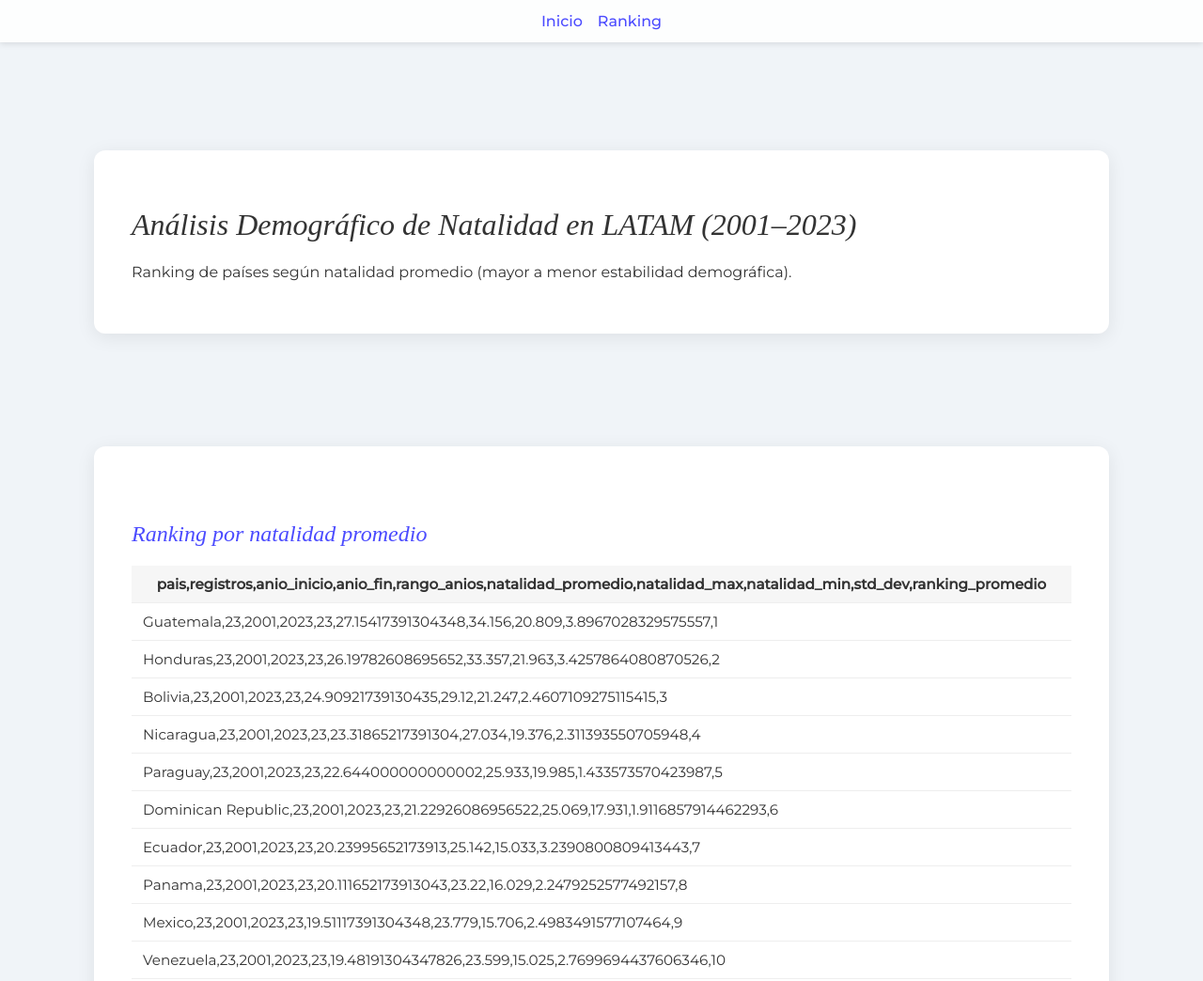
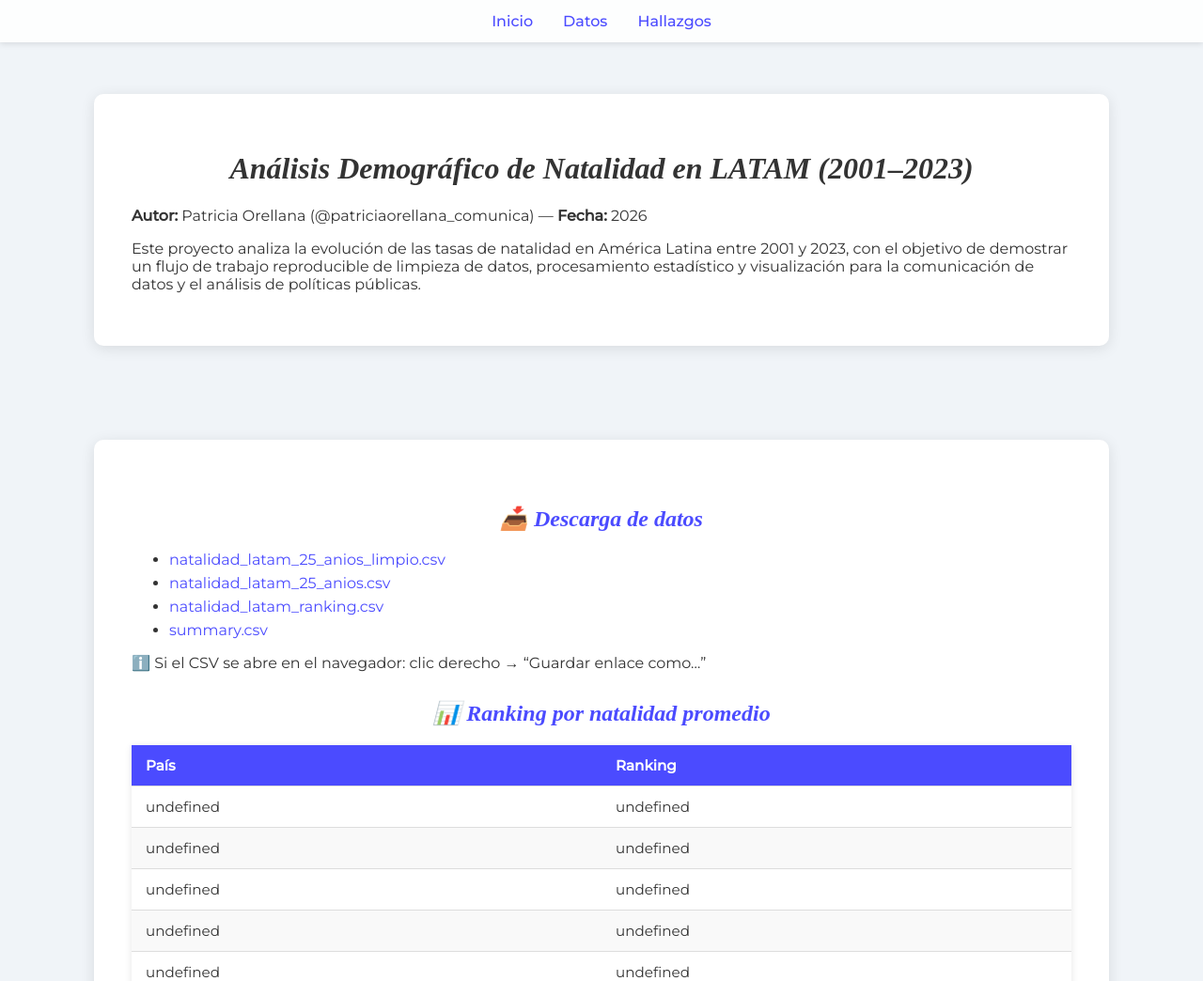
Before and after one commit to patriciaorellana-comunica/Natalidad-latam, a plain HTML site: page index.html in a window 1280 px wide. Shown: the top 1044 px of the page at 94% size. Drawn offline with Linux system fonts and the light colour scheme; a web font is replaced by a local one.

Commit message:
Update index.html

```diff
--- a/index.html
+++ b/index.html
@@ -1,5 +1,6 @@
 <!DOCTYPE html>
 <html lang="es">
+
 <head>
   <meta charset="UTF-8">
   <title>Análisis Demográfico de Natalidad en LATAM (2001–2023)</title>
@@ -14,142 +15,196 @@ body {
       font-family: 'Montserrat', sans-serif;
       background: #f0f4f8;
       margin: 0;
-  padding: 40px;
+      padding: 0;
       color: #333;
     }
 
     nav {
       position: fixed;
-  top: 0; left: 0; width: 100%;
+      top: 0; left: 0;
+      width: 100%;
       background: #ffffffdd;
       box-shadow: 0 2px 6px rgba(0,0,0,0.1);
       z-index: 999;
     }
     nav ul {
-  margin:0; padding:0.8rem;
-  display:flex; gap:1rem;
-  list-style:none;
-  justify-content:center;
+      margin: 0;
+      padding: 0.8rem;
+      display: flex;
+      gap: 2rem;
+      list-style: none;
+      justify-content: center;
+      font-weight: 500;
     }
     nav a {
-  font-weight:500;
-  text-decoration:none;
-  color:#4b4bff;
+      text-decoration: none;
+      color: #4b4bff;
+    }
+    .container {
+      max-width: 1000px;
+      margin: 100px auto 40px;
+      background: #fff;
+      padding: 40px;
+      border-radius: 10px;
+      box-shadow: 0 3px 15px rgba(0,0,0,0.1);
+    }
+    h1, h2 {
+      font-family: 'Playfair Display', serif;
+      font-style: italic;
+      text-align: center;
+    }
+    h2 { color: #4b4bff; margin-top: 30px; }
+
+    /* Tabla estilo moderno */
+    table.styled-table {
+      width: 100%;
+      border-collapse: collapse;
+      font-size: 0.95rem;
+      margin-top: 15px;
+      box-shadow: 0 2px 8px rgba(0,0,0,0.1);
+    }
+    table.styled-table thead tr {
+      background-color: #4b4bff;
+      color: white;
+      text-align: left;
+    }
+    table.styled-table th,
+    table.styled-table td {
+      padding: 12px 15px;
+      border-bottom: 1px solid #ddd;
+    }
+    table.styled-table tbody tr:nth-child(even) {
+      background-color: #f9f9f9;
+    }
+    table.styled-table tbody tr:hover {
+      background-color: #e6edff;
     }
 
-.container {
-  max-width: 1000px;
-  margin: 120px auto 60px;
-  background:#fff;
-  padding:40px;
-  border-radius:12px;
-  box-shadow:0 4px 20px rgba(0,0,0,0.08);
+    .download-list li {
+      margin-bottom: 6px;
+    }
+    .download-list a {
+      color: #4b4bff;
+      text-decoration: none;
     }
 
-h1,h2 {
-  font-family:'Playfair Display',serif;
-  font-style:italic;
-  font-weight:400;
-}
-h2 { color:#4b4bff; margin-top:40px; }
-
-table {
-  width:100%;
-  border-collapse:collapse;
-  margin-top:20px;
-  font-size:0.95rem;
-}
-th,td {
-  padding:10px 12px;
-  border-bottom:1px solid #eee;
-}
-th {
-  background:#f6f6f6;
-}
-tbody tr:hover {
-  background:#f1faff;
+    .findings-list li {
+      margin-bottom: 10px;
+      line-height: 1.5;
     }
 
-.rank-1 { background:#fff4cc; font-weight:600; }
-.rank-2 { background:#fdf1d6; }
-.rank-3 { background:#fcf5e3; }
+    .image-center {
+      display: block;
+      margin: 20px auto;
+      max-width: 100%;
+      height: auto;
+      border-radius: 8px;
+    }
 
-.note {
-  background:#e6edff;
-  border-left:4px solid #4b4bff;
-  padding:15px;
-  margin-top:20px;
-  font-size:0.9rem;
+    footer {
+      text-align: center;
+      font-size: 0.85rem;
+      padding: 20px;
+      color: #666;
     }
   </style>
 </head>
 
 <body>
 
+  <!-- Menú -->
   <nav>
     <ul>
       <li><a href="#inicio">Inicio</a></li>
-    <li><a href="#datos">Ranking</a></li>
+      <li><a href="#datos">Datos</a></li>
+      <li><a href="#hallazgos">Hallazgos</a></li>
     </ul>
   </nav>
 
+  <!-- Introducción -->
   <div class="container" id="inicio">
     <h1>Análisis Demográfico de Natalidad en LATAM (2001–2023)</h1>
-  <p>Ranking de países según natalidad promedio (mayor a menor estabilidad demográfica).</p>
+    <p><strong>Autor:</strong> Patricia Orellana (@patriciaorellana_comunica) — <strong>Fecha:</strong> 2026</p>
+    <p>
+      Este proyecto analiza la evolución de las tasas de natalidad en América Latina entre 2001 y 2023, con el objetivo de demostrar
+      un flujo de trabajo reproducible de limpieza de datos, procesamiento estadístico y visualización para la comunicación de datos y
+      el análisis de políticas públicas.
+    </p>
   </div>
 
+  <!-- Datos -->
   <div class="container" id="datos">
-  <h2>Ranking por natalidad promedio</h2>
-  <div id="summaryTable">Cargando datos…</div>
+    <h2>📥 Descarga de datos</h2>
+    <ul class="download-list">
+      <li><a href="data/natalidad_latam_25_anios_limpio.csv" download>natalidad_latam_25_anios_limpio.csv</a></li>
+      <li><a href="data/natalidad_latam_25_anios.csv" download>natalidad_latam_25_anios.csv</a></li>
+      <li><a href="data/natalidad_latam_ranking.csv" download>natalidad_latam_ranking.csv</a></li>
+      <li><a href="data/summary.csv" download>summary.csv</a></li>
+    </ul>
+    <p>ℹ️ Si el CSV se abre en el navegador: clic derecho → “Guardar enlace como…”</p>
 
-  <div class="note">
-    📊 Ranking ordenado por <strong>natalidad_promedio</strong>.
-    Top 3 resaltado automáticamente.
-  </div>
+    <!-- Tabla ranking País + Ranking -->
+    <h2>📊 Ranking por natalidad promedio</h2>
+    <div id="simpleTable">Cargando ranking…</div>
+
+    <!-- Imagen de tendencia -->
+    <img src="data/natalidad_latam_tendencia.png" alt="Tendencia de natalidad en LATAM" class="image-center">
   </div>
 
+  <!-- Hallazgos -->
+  <div class="container" id="hallazgos">
+    <h2>🧠 Hallazgos principales</h2>
+    <ul class="findings-list">
+      <li>🔻 La tasa de natalidad en América Latina ha mostrado una disminución sostenida entre 2001 y 2023, continuando la tendencia
+          descendente del nacimientos por cada 1 000 habitantes observada en la región. :contentReference[oaicite:0]{index=0}
+      </li>
+      <li>📉 Factores como mayor educación, acceso a métodos anticonceptivos y participación laboral femenina están asociados a
+          la caída de la natalidad en muchos países latinoamericanos. :contentReference[oaicite:1]{index=1}
+      </li>
+      <li>🏛️ La reducción de natalidad plantea desafíos para políticas públicas enfocadas en equilibrio demográfico, seguridad social
+          y envejecimiento poblacional. :contentReference[oaicite:2]{index=2}
+      </li>
+    </ul>
+  </div>
+
+  <footer>
+    <p>© 2026 Análisis Demográfico de Natalidad en LATAM — Proyecto de comunicación de datos</p>
+  </footer>
+
+  <!-- Scripts -->
   <script>
+    // Cargar y mostrar ranking País + Ranking
     fetch('data/summary.csv')
       .then(resp => resp.text())
-.then(csvText => {
-
-  const lines = csvText.trim().split(/\r?\n/);
-  const headers = lines[0].split('\t').map(h => h.trim());
-
-  const data = lines.slice(1).map(line => {
-    const values = line.split('\t').map(v => v.trim());
+      .then(text => {
+        const rows = text.trim().split(/\r?\n/);
+        const headers = rows[0].split('\t');
+        const data = rows.slice(1).map(r => {
+          const values = r.split('\t');
           const obj = {};
-    headers.forEach((h, i) => obj[h] = values[i]);
+          headers.forEach((h,i) => obj[h] = values[i]);
           return obj;
         });
 
-  // Ordenar por ranking_promedio (ascendente)
-  data.sort((a, b) =>
-    Number(a.ranking_promedio) - Number(b.ranking_promedio)
-  );
+        data.sort((a, b) => Number(a.ranking_promedio) - Number(b.ranking_promedio));
 
-  let html = '<table><thead><tr>';
-  headers.forEach(h => html += `<th>${h}</th>`);
-  html += '</tr></thead><tbody>';
+        let html = '<table class="styled-table"><thead><tr><th>País</th><th>Ranking</th></tr></thead><tbody>';
 
-  data.forEach(row => {
-    const rank = Number(row.ranking_promedio);
-    const rankClass =
-      rank === 1 ? 'rank-1' :
-      rank === 2 ? 'rank-2' :
-      rank === 3 ? 'rank-3' : '';
-
-    html += `<tr class="${rankClass}">`;
-    headers.forEach(h => html += `<td>${row[h]}</td>`);
-    html += '</tr>';
+        data.forEach(d => {
+          html += `<tr><td>${d.pais}</td><td>${d.ranking_promedio}</td></tr>`;
         });
 
         html += '</tbody></table>';
-  document.getElementById('summaryTable').innerHTML = html;
+        document.getElementById('simpleTable').innerHTML = html;
+      })
+      .catch(err => {
+        document.getElementById('simpleTable').innerHTML = '<p>Error al cargar ranking.</p>';
+        console.error(err);
       });
   </script>
 
 </body>
+
 </html>
 
 
```
Lines whose indentation alone changed are shown as unchanged.
